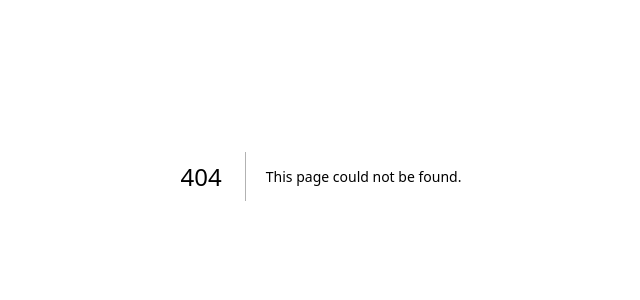
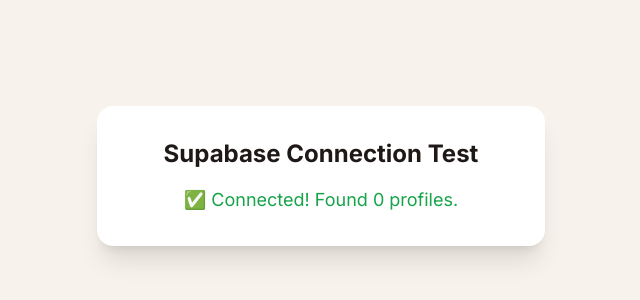
Before and after one commit to onesimoss/onesimos, a Next.js app: page /test-supabase in a window 1280 px wide. Before the commit this address had no page. Shown: the part 224-524 px from the top of the page, without its empty margins (319-959 px from the left). Built offline with nearby package versions, Linux system fonts and the light colour scheme; no server answers; the database is empty.

Commit message:
Add Supabase connection test page

```diff
--- /dev/null
+++ b/app/test-supabase/page.tsx
@@ -0,0 +1,31 @@
+"use client";
+
+import { supabase } from "@/lib/supabaseClient";
+import { useEffect, useState } from "react";
+
+export default function TestSupabase() {
+  const [status, setStatus] = useState("Testing connection...");
+
+  useEffect(() => {
+    async function test() {
+      const { data, error } = await supabase.from("profiles").select("*").limit(1);
+      if (error) {
+        setStatus(`❌ Error: ${error.message}`);
+      } else {
+        setStatus(`✅ Connected! Found ${data.length} profiles.`);
+      }
+    }
+    test();
+  }, []);
+
+  return (
+    <main className="min-h-screen bg-[#f7f2eb] flex items-center justify-center p-6">
+      <div className="bg-white rounded-2xl shadow-xl p-8 max-w-md w-full text-center">
+        <h1 className="text-2xl font-bold text-[#1e1916] mb-4">Supabase Connection Test</h1>
+        <p className={`text-lg ${status.includes("Error") ? "text-red-500" : "text-green-600"}`}>
+          {status}
+        </p>
+      </div>
+    </main>
+  );
+}
```
